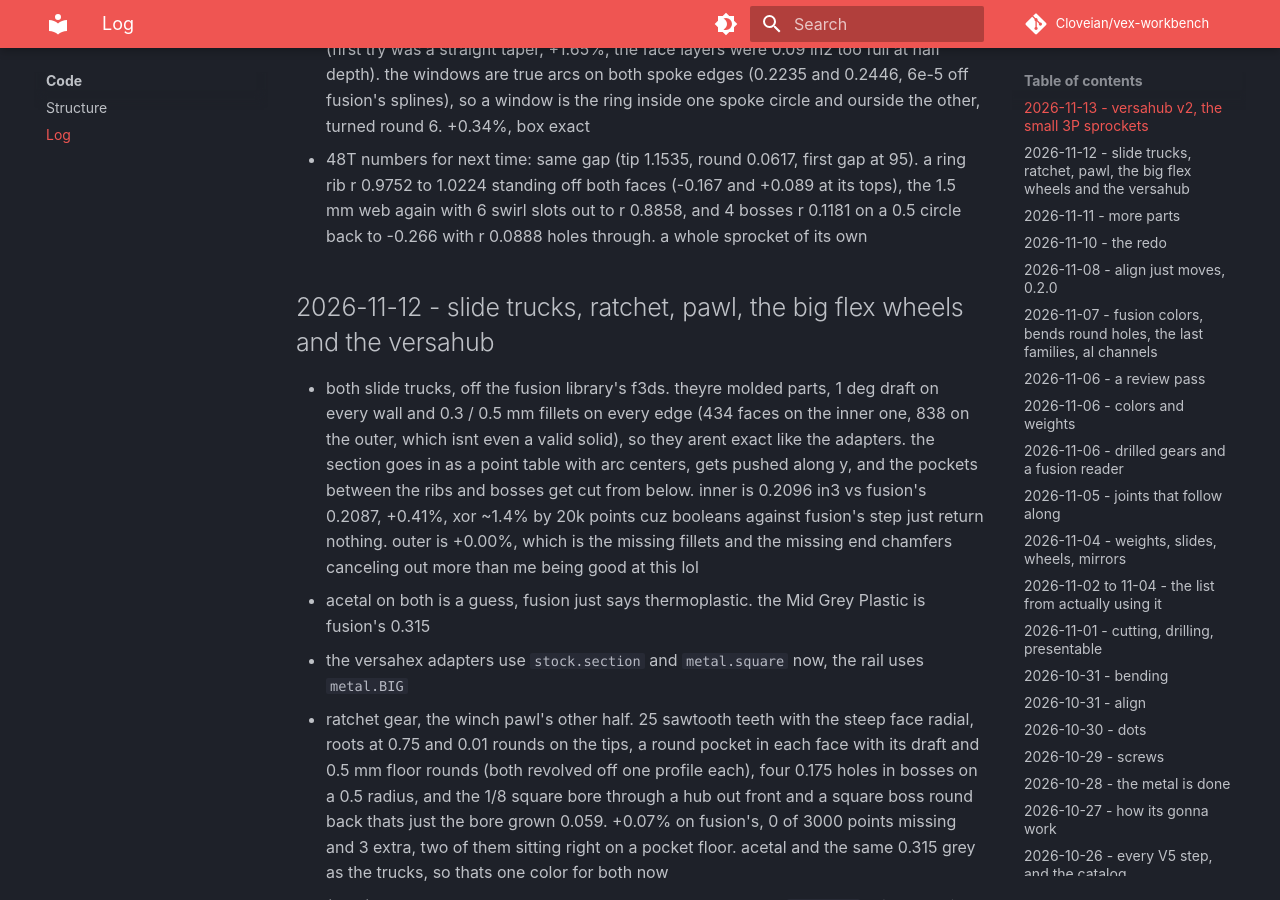
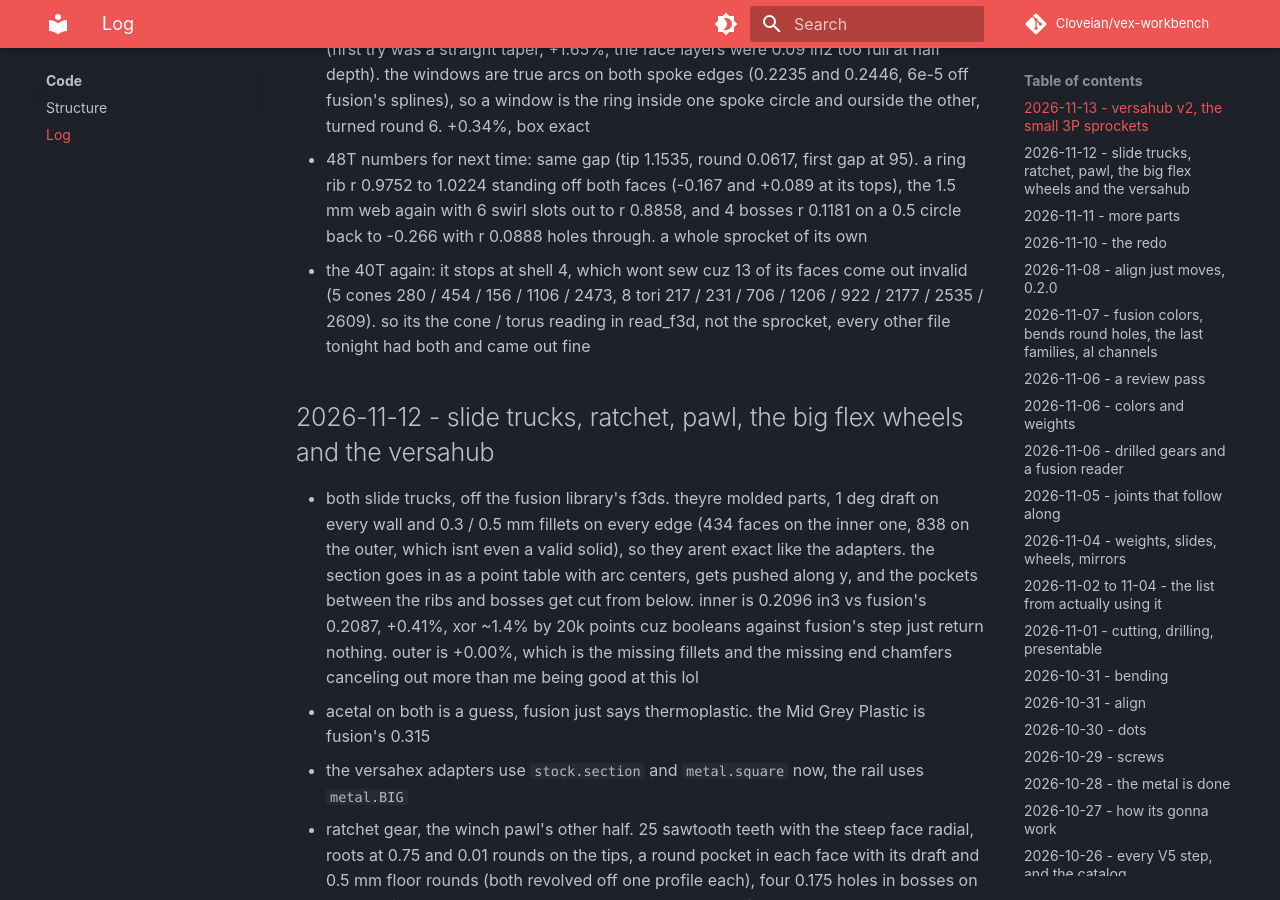
Before and after one commit to Cloveian/vex-workbench, an MkDocs documentation site: the page built from docs/code/log.md, in a window 1280 px wide and 900 px high, scrolled down 1627 px. Built offline with MkDocs 1.6.1 and Material for MkDocs 9.7.7, drawn with Linux system fonts in a browser that asks for light colours; comment, search, counter and statistics services are not loaded.

Commit message:
40T still wont convert but at least i know which faces now

```diff
--- a/docs/code/log.md
+++ b/docs/code/log.md
@@ -14,6 +14,7 @@
 - no dots on them, 1/8 squares on generated parts are the same open todo as the ratchet's. not on the sprockets menu either, the chain tool needs a `[chain."3P"]` with a link and theres no 3P link yet. the 24T has 6 swirly lightening windows and a web that thins to 1.5 mm, the 48T has swirl slots, 4 holes and a rim rib both sides, the 40T wont convert at all. later
 - 24T too. same gap again, first one at 95 deg on this size. its web is 0.0098 down off each face out to r 0.3238, then an r 0.9843 arc back up that meets the face at 0.4624 (first try was a straight taper, +1.65%, the face layers were 0.09 in2 too full at half depth). the windows are true arcs on both spoke edges (0.2235 and 0.2446, 6e-5 off fusion's splines), so a window is the ring inside one spoke circle and ourside the other, turned round 6. +0.34%, box exact
 - 48T numbers for next time: same gap (tip 1.1535, round 0.0617, first gap at 95). a ring rib r 0.9752 to 1.0224 standing off both faces (-0.167 and +0.089 at its tops), the 1.5 mm web again with 6 swirl slots out to r 0.8858, and 4 bosses r 0.1181 on a 0.5 circle back to -0.266 with r 0.0888 holes through. a whole sprocket of its own
+- the 40T again: it stops at shell 4, which wont sew cuz 13 of its faces come out invalid (5 cones 280 / 454 / 156 / 1106 / 2473, 8 tori 217 / 231 / 706 / 1206 / 922 / 2177 / 2535 / 2609). so its the cone / torus reading in read_f3d, not the sprocket, every other file tonight had both and came out fine
 
 ## 2026-11-12 - slide trucks, ratchet, pawl, the big flex wheels and the versahub
 
```
